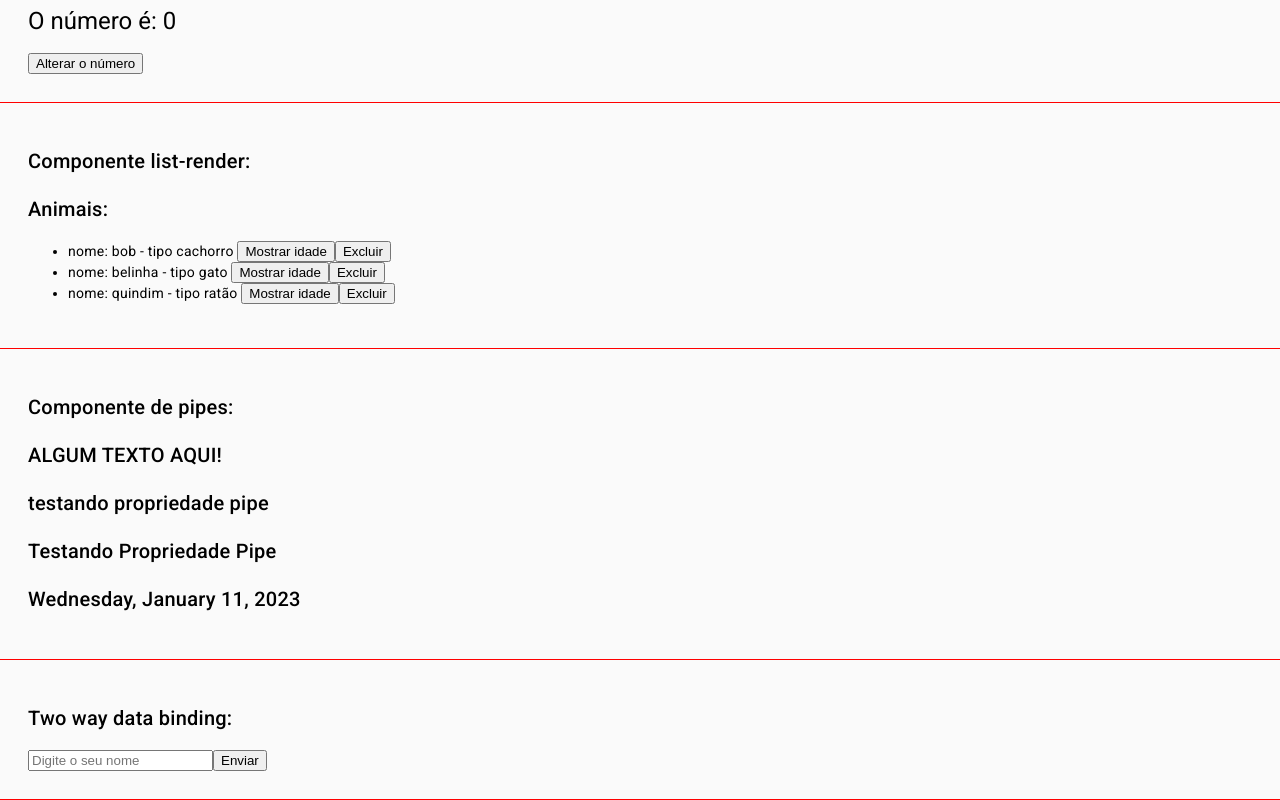
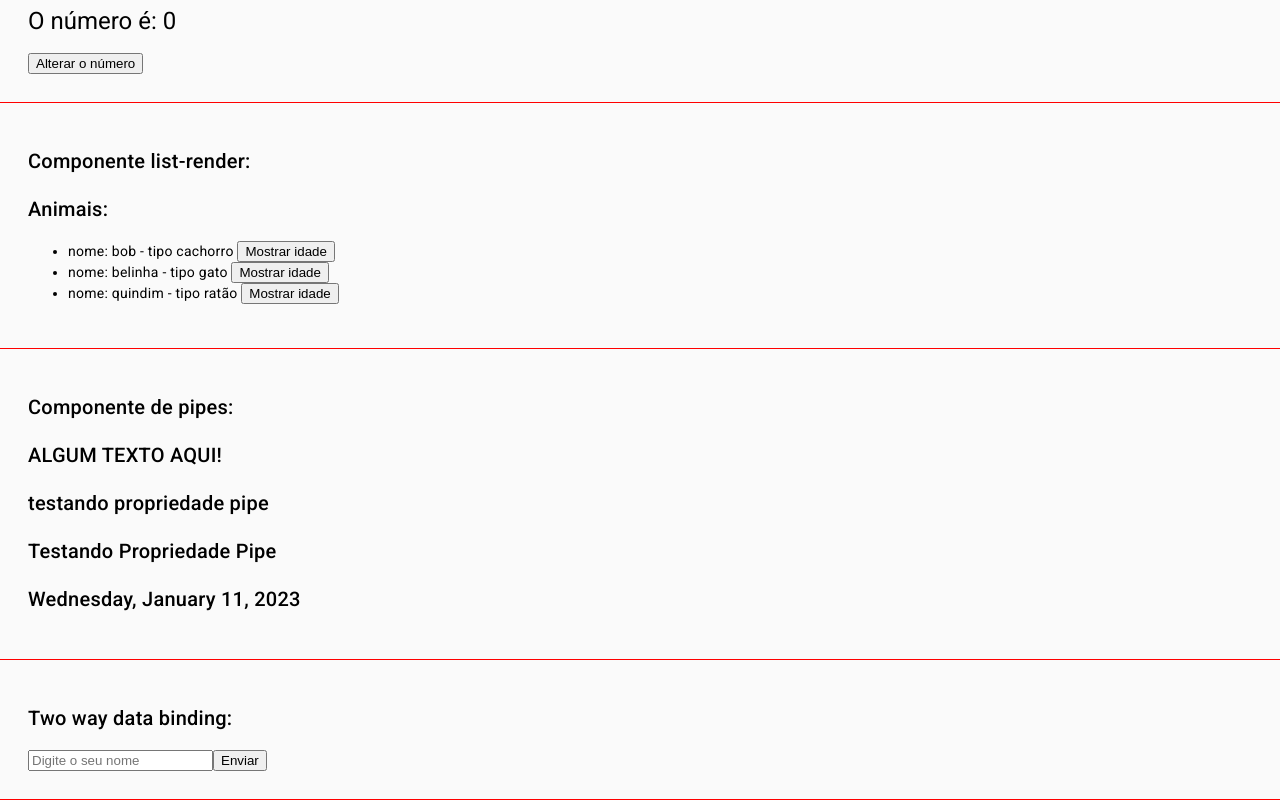
Before and after one commit to Alan-LR/Angular-com-Matheus-Battisti, an Angular app: page / in a window 1280 px wide. Shown: the part 1145-1945 px from the top of the page. Built offline with nearby package versions, Linux system fonts and the light colour scheme.

Commit message:
Revert "Aula 13 Services do Angular"
This reverts commit a7284893e7fd6f05f6fcac01ca4ec71f8096540d.

```diff
--- a/src/app/components/list-render/list-render.component.html
+++ b/src/app/components/list-render/list-render.component.html
@@ -3,7 +3,6 @@
     <ul>
         <li *ngFor="let animal of animals">nome: {{animal.name}} - tipo {{animal.type}}
             <button (click)="showAge(animal)">Mostrar idade</button>
-            <button (click)="removeAnimal(animal)">Excluir</button>
         </li>
     </ul>
     <h3>{{animalDetails}}</h3>
--- a/src/app/components/list-render/list-render.component.ts
+++ b/src/app/components/list-render/list-render.component.ts
@@ -1,4 +1,3 @@
-import { ListService } from './../../services/list.service';
 import { Component } from '@angular/core';
 import { Animal } from '../interfaces/Animal';
 
@@ -9,22 +8,16 @@ import { Animal } from '../interfaces/Animal';
 })
 export class ListRenderComponent {
 
-  animals: Animal[] = [
-    { name: 'bob', type: 'cachorro', age: 4 },
-    { name: 'belinha', type: 'gato', age: 2 },
-    { name: 'quindim', type: 'ratão', age: 1 }
+  animals:  Animal[] = [
+    {name: 'bob', type: 'cachorro', age:4},
+    {name: 'belinha', type: 'gato', age:2},
+    {name: 'quindim', type: 'ratão', age:1}
   ]
 
   animalDetails: string = ''
 
-  constructor(private listService: ListService) { }
-
-  showAge(animal: Animal) {
+  showAge(animal: Animal){
     this.animalDetails = 'O pet ' + animal.name + ' Tem ' + animal.age + ' anos';
   }
 
-  removeAnimal(animal: Animal){
-    this.animals =  this.listService.remove(this.animals, animal)
-  }
-
 }
--- a/src/app/services/list.service.ts
+++ /dev/null
@@ -1,14 +0,0 @@
-import { Animal } from './../components/interfaces/Animal';
-import { Injectable } from '@angular/core';
-
-@Injectable({
-  providedIn: 'root'
-})
-export class ListService {
-
-  constructor() { }
-
-  remove(animals: Animal[], animal: Animal){
-    return animals.filter((a) => animal.name !== a.name);
-  }
-}
```
